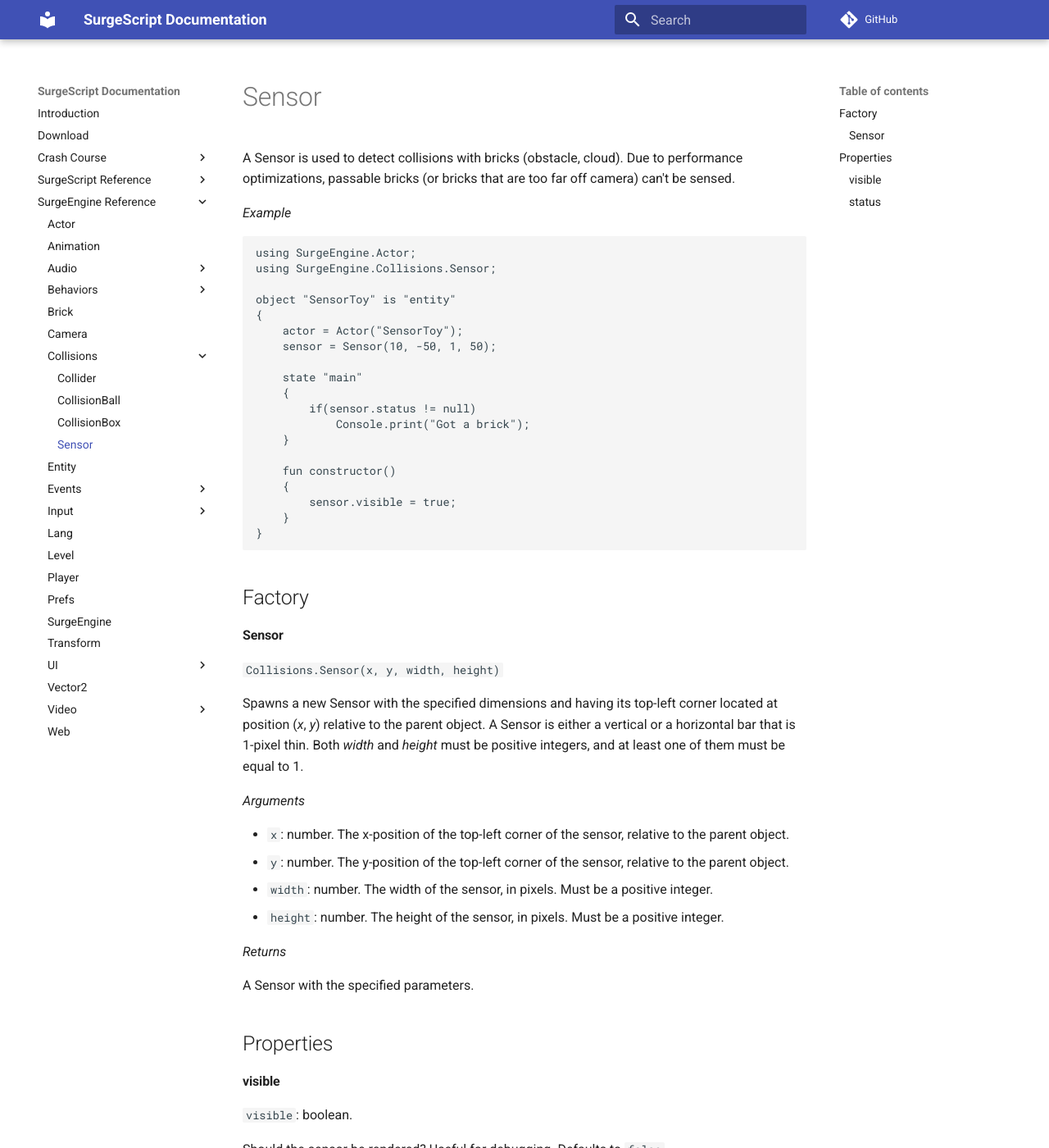
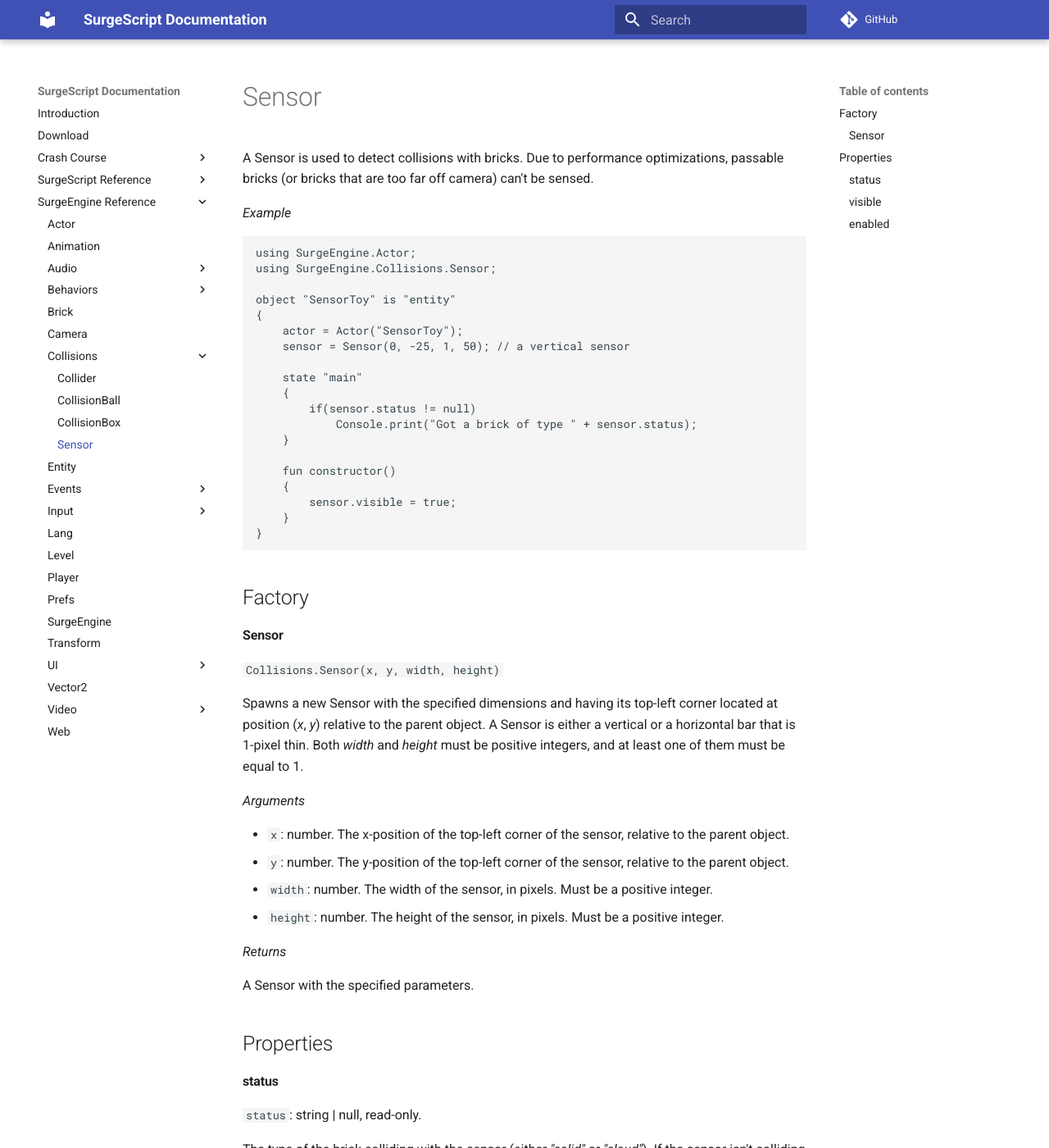
Before and after one commit to alemart/surgescript, an MkDocs documentation site: the page built from docs/engine/sensor.md, in a window 1280 px wide and 1400 px high. Shown: the whole window at 82% size. Built offline with MkDocs 1.6.1 and Material for MkDocs 9.7.7, drawn with Linux system fonts in a browser that asks for light colours; comment, search, counter and statistics services are not loaded; some of the changed text lies outside the part shown.

Commit message:
Docs: added Sensor.enabled

````diff
--- a/docs/engine/sensor.md
+++ b/docs/engine/sensor.md
@@ -1,7 +1,7 @@
 Sensor
 ======
 
-A Sensor is used to detect collisions with bricks (obstacle, cloud). Due to performance optimizations, passable bricks (or bricks that are too far off camera) can't be sensed.
+A Sensor is used to detect collisions with bricks. Due to performance optimizations, passable bricks (or bricks that are too far off camera) can't be sensed.
 
 *Example*
 ```
@@ -11,12 +11,12 @@
 object "SensorToy" is "entity"
 {
     actor = Actor("SensorToy");
-    sensor = Sensor(10, -50, 1, 50);
+    sensor = Sensor(0, -25, 1, 50); // a vertical sensor
 
     state "main"
     {
         if(sensor.status != null)
-            Console.print("Got a brick");
+            Console.print("Got a brick of type " + sensor.status);
     }
 
     fun constructor()
@@ -52,14 +52,20 @@
 Properties
 ----------
 
+#### status
+
+`status`: string | null, read-only.
+
+The type of the brick colliding with the sensor (either *"solid"* or *"cloud"*). If the sensor isn't colliding with a brick, or if it's disabled, its status will be `null`.
+
 #### visible
 
 `visible`: boolean.
 
 Should the sensor be rendered? Useful for debugging. Defaults to `false`.
 
-#### status
+#### enabled
 
-`status`: string | null, read-only.
+`enabled`: boolean.
 
-The type of the brick colliding with the sensor (either *"solid"* or *"cloud"*). If the sensor isn't colliding with a brick, its status will be `null`.
+Indicates whether the sensor is enabled or not. Defaults to `true`.
````
